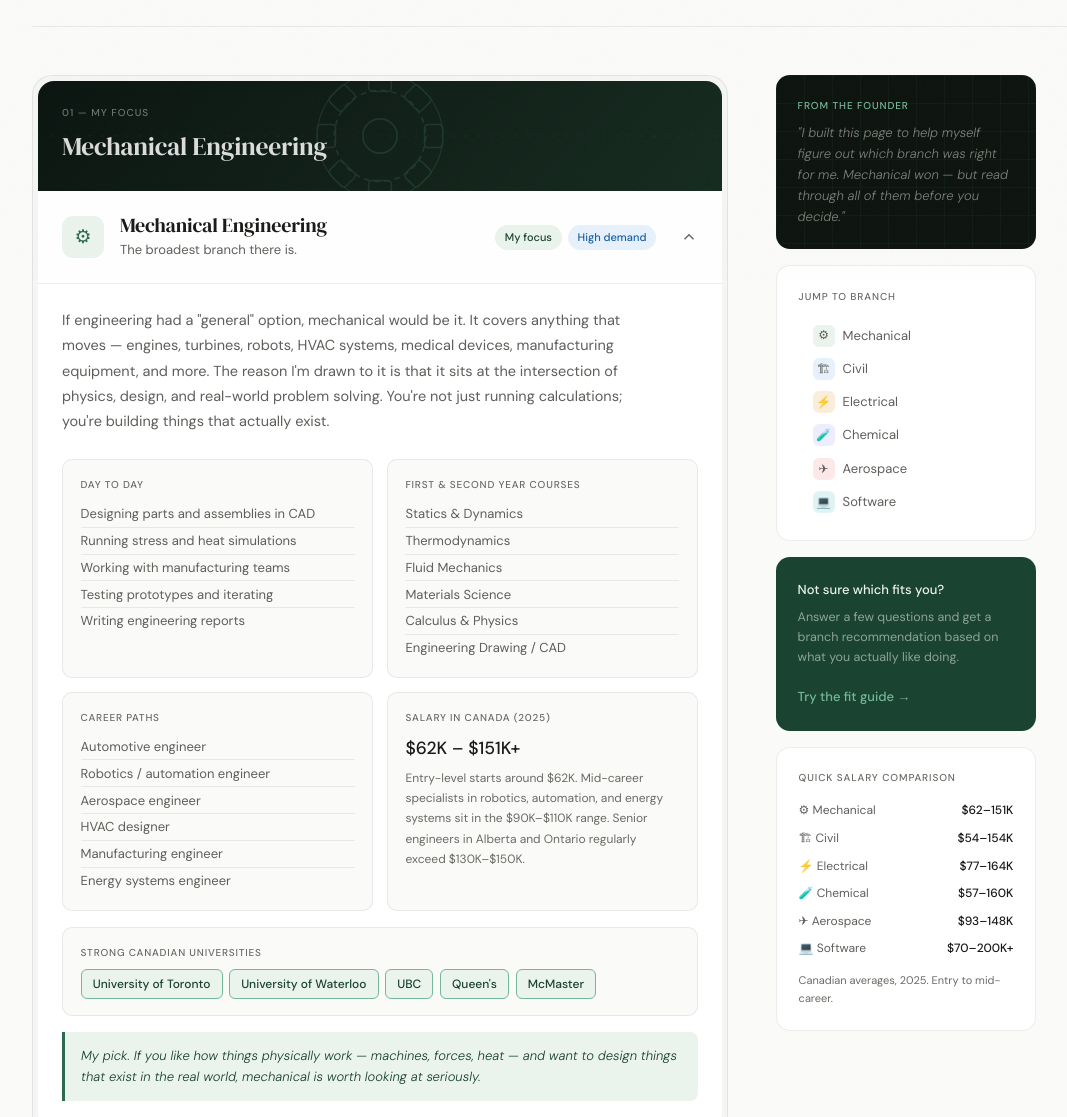
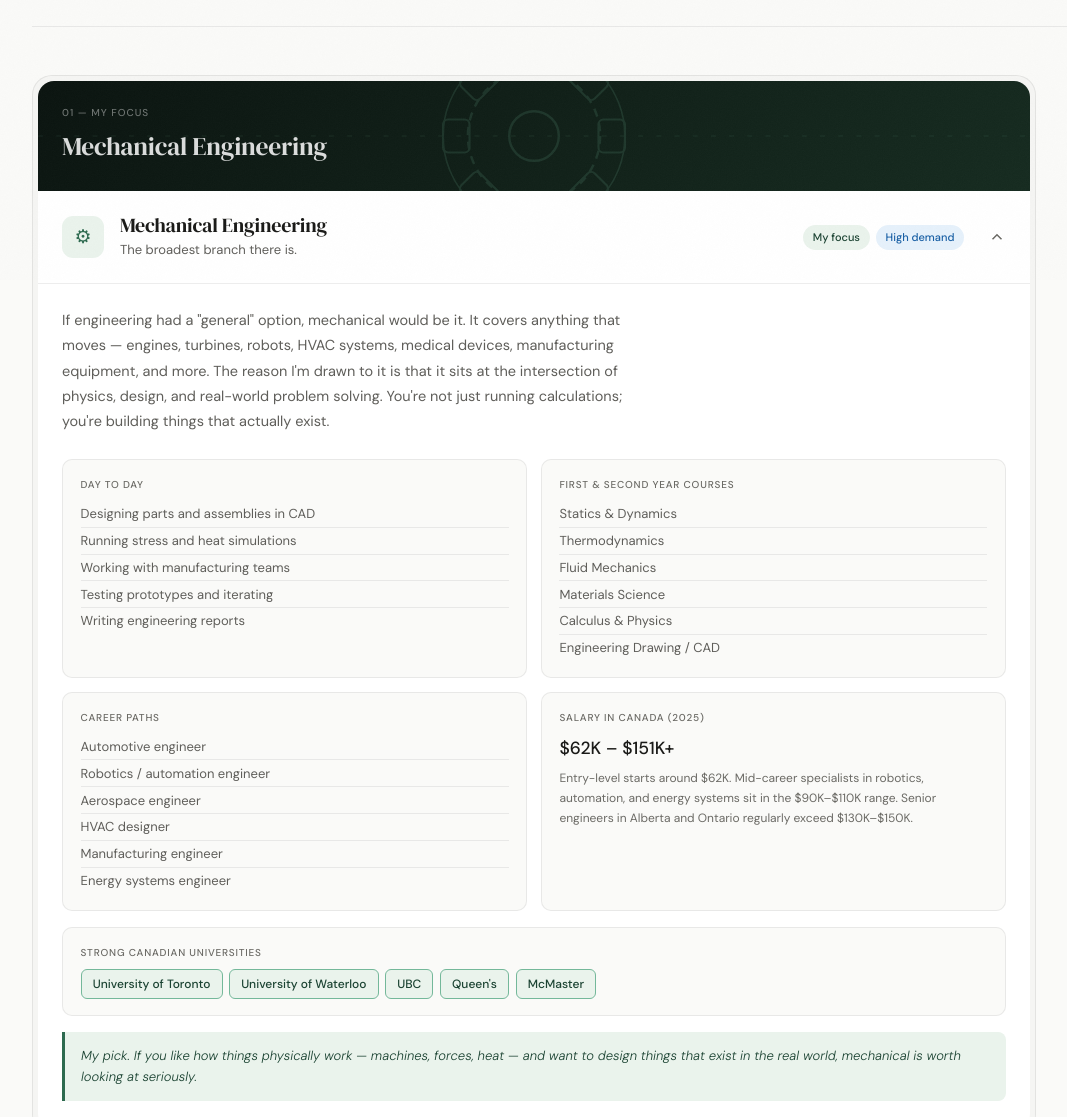
Before and after one commit to a-a884/engineering-decoded, a plain HTML site: page branches.html in a window 1280 px wide. Shown: the part 520-1637 px from the top of the page, without its empty margins (16-1083 px from the left). Drawn offline with Linux system fonts and the light colour scheme.

Commit message:
Add files via upload

```diff
--- a/branches.html
+++ b/branches.html
@@ -89,7 +89,7 @@
   .divider { height: 1px; background: var(--border); margin: 0 3rem; }
 
   /* LAYOUT */
-  .main-layout { display: grid; grid-template-columns: 1fr 260px; gap: 3rem; padding: 3rem 3rem 5rem; max-width: 1100px; }
+  .main-layout { padding: 3rem 3rem 5rem; max-width: 1100px; }
 
   /* BRANCH CARD */
   .branch-card {
@@ -164,26 +164,8 @@
   .cs-text h4 { font-size: 14px; font-weight: 500; color: var(--text-2); margin-bottom: 0.2rem; }
   .cs-text p { font-size: 13px; color: var(--text-3); }
 
-  /* SIDEBAR */
-  .sidebar { position: sticky; top: 80px; align-self: start; }
-  .sidebar-card { background: var(--card); border: 1px solid var(--border); border-radius: 14px; padding: 1.35rem; margin-bottom: 1rem; }
-  .sidebar-card h4 { font-size: 10px; font-weight: 500; letter-spacing: 0.09em; text-transform: uppercase; color: var(--text-3); margin-bottom: 0.9rem; }
-  .snl { display: flex; align-items: center; gap: 8px; font-size: 13px; color: var(--text-2); text-decoration: none; padding: 0.35rem 0.75rem; border-left: 2px solid transparent; border-radius: 0 6px 6px 0; cursor: pointer; transition: color 150ms var(--e1), border-left-color 150ms var(--e1), background 150ms var(--e1); }
-  .snl:hover { color: var(--green); border-left-color: var(--green); background: var(--green-light); }
-  .snl-icon { width: 22px; height: 22px; border-radius: 6px; display: flex; align-items: center; justify-content: center; font-size: 12px; flex-shrink: 0; }
-  .founder-card { background: var(--dark); border-radius: 14px; padding: 1.35rem; margin-bottom: 1rem; position: relative; overflow: hidden; }
-  .founder-card::before { content: ''; position: absolute; inset: 0; background-image: linear-gradient(rgba(116,184,154,0.05) 1px,transparent 1px), linear-gradient(90deg,rgba(116,184,154,0.05) 1px,transparent 1px); background-size: 28px 28px; }
-  .founder-card h4 { font-size: 10px; font-weight: 500; letter-spacing: 0.09em; text-transform: uppercase; color: var(--green-mid); margin-bottom: 0.6rem; position: relative; z-index: 1; }
-  .founder-card p { font-size: 13px; color: rgba(237,233,224,0.5); line-height: 1.6; font-style: italic; position: relative; z-index: 1; }
-  .fit-card { background: var(--green-dark); border-radius: 14px; padding: 1.35rem; margin-bottom: 1rem; }
-  .fit-card h4 { font-size: 13px; font-weight: 500; color: var(--green-light); margin-bottom: 0.4rem; }
-  .fit-card p { font-size: 12.5px; color: rgba(234,243,236,0.55); line-height: 1.6; margin-bottom: 0.9rem; }
-  .fit-card a { font-size: 13px; font-weight: 500; color: var(--green-mid); text-decoration: none; }
-  .fit-card a:hover { text-decoration: underline; }
 
-  .salary-comp { display: flex; flex-direction: column; gap: 0.45rem; margin-top: 0.25rem; }
-  .sc-row { font-size: 12px; color: var(--text-2); display: flex; justify-content: space-between; align-items: center; }
-  .sc-row span:last-child { font-weight: 500; color: var(--text); }
+
 
   /* REVEAL */
   [data-r] { opacity: 0; transform: translateY(16px); transition: opacity 0.6s var(--e2), transform 0.6s var(--e2); }
@@ -205,8 +187,7 @@
     .page-banner { padding: 3rem 1.5rem 2.5rem; }
     .section-nav { padding: 1.5rem 1.5rem 2rem; }
     .divider { margin: 0 1.5rem; }
-    .main-layout { grid-template-columns: 1fr; padding: 2rem 1.5rem 4rem; gap: 0; }
-    .sidebar { display: none; }
+    .main-layout { padding: 2rem 1.5rem 4rem; }
     .info-grid { grid-template-columns: 1fr; }
     .branch-tags { display: none; }
     .branch-card.open .branch-vis { height: 80px; }
@@ -541,39 +522,6 @@
     <div class="coming-soon-card" data-r><div class="cs-icon">🧬</div><div class="cs-text"><h4>Biomedical Engineering — coming soon</h4><p>Engineering applied to medicine and the human body.</p></div></div>
   </div>
 
-  <!-- SIDEBAR -->
-  <div class="sidebar">
-    <div class="founder-card">
-      <h4>From the founder</h4>
-      <p>"I built this page to help myself figure out which branch was right for me. Mechanical won — but read through all of them before you decide."</p>
-    </div>
-    <div class="sidebar-card">
-      <h4>Jump to branch</h4>
-      <div onclick="openBranch('mechanical')" class="snl"><span class="snl-icon" style="background:#EAF3EC;">⚙</span> Mechanical</div>
-      <div onclick="openBranch('civil')" class="snl"><span class="snl-icon" style="background:#E6F1FB;">🏗</span> Civil</div>
-      <div onclick="openBranch('electrical')" class="snl"><span class="snl-icon" style="background:#FAEEDA;">⚡</span> Electrical</div>
-      <div onclick="openBranch('chemical')" class="snl"><span class="snl-icon" style="background:#EEEDFE;">🧪</span> Chemical</div>
-      <div onclick="openBranch('aerospace')" class="snl"><span class="snl-icon" style="background:#FDE8E8;">✈</span> Aerospace</div>
-      <div onclick="openBranch('software')" class="snl"><span class="snl-icon" style="background:#E0F2F1;">💻</span> Software</div>
-    </div>
-    <div class="fit-card">
-      <h4>Not sure which fits you?</h4>
-      <p>Answer a few questions and get a branch recommendation based on what you actually like doing.</p>
-      <a href="fit.html">Try the fit guide →</a>
-    </div>
-    <div class="sidebar-card">
-      <h4>Quick salary comparison</h4>
-      <div class="salary-comp">
-        <div class="sc-row"><span>⚙ Mechanical</span><span>$62–151K</span></div>
-        <div class="sc-row"><span>🏗 Civil</span><span>$54–154K</span></div>
-        <div class="sc-row"><span>⚡ Electrical</span><span>$77–164K</span></div>
-        <div class="sc-row"><span>🧪 Chemical</span><span>$57–160K</span></div>
-        <div class="sc-row"><span>✈ Aerospace</span><span>$93–148K</span></div>
-        <div class="sc-row"><span>💻 Software</span><span>$70–200K+</span></div>
-        <div style="font-size:11px; color:var(--text-3); margin-top:0.3rem;">Canadian averages, 2025. Entry to mid-career.</div>
-      </div>
-    </div>
-  </div>
 </div>
 
 <footer>
```
